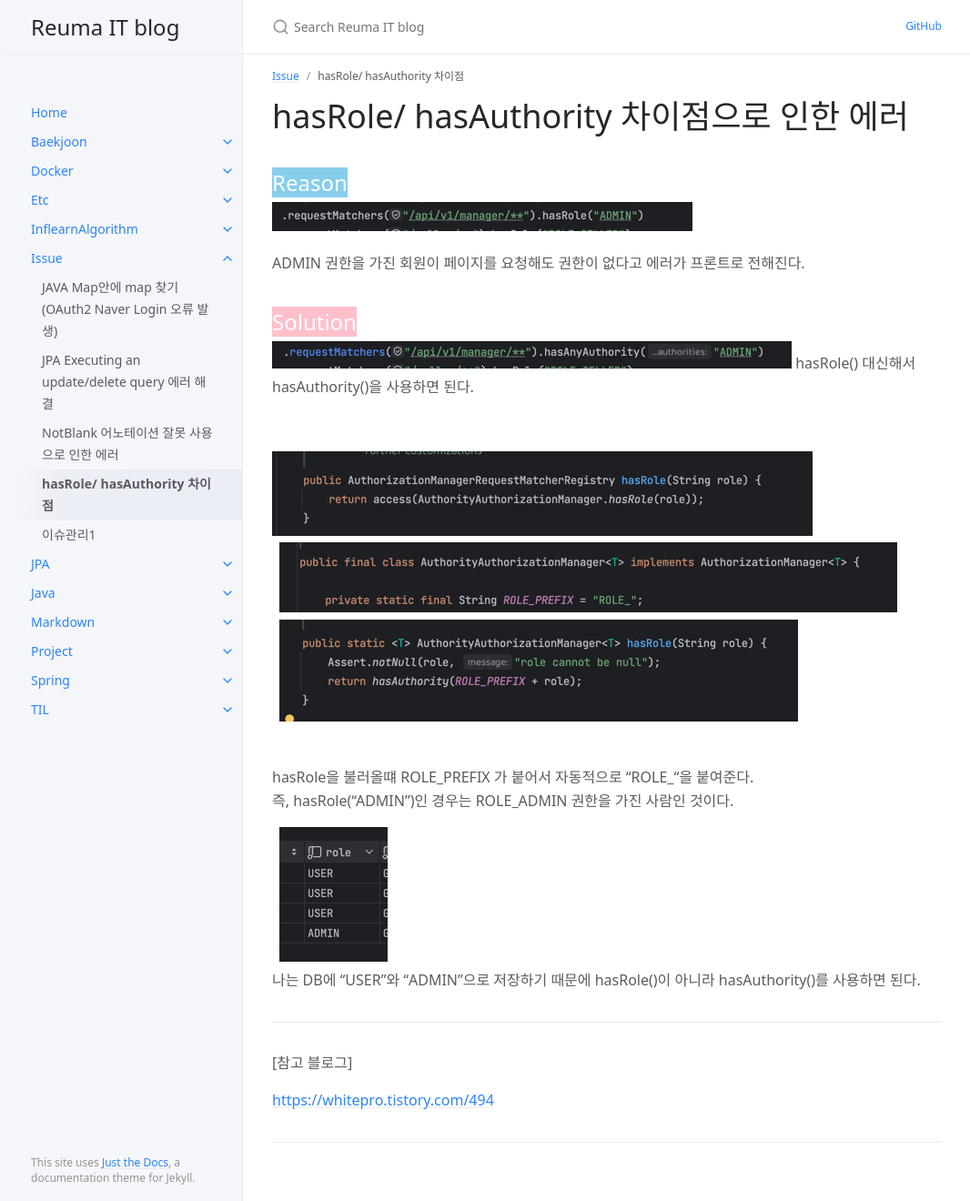
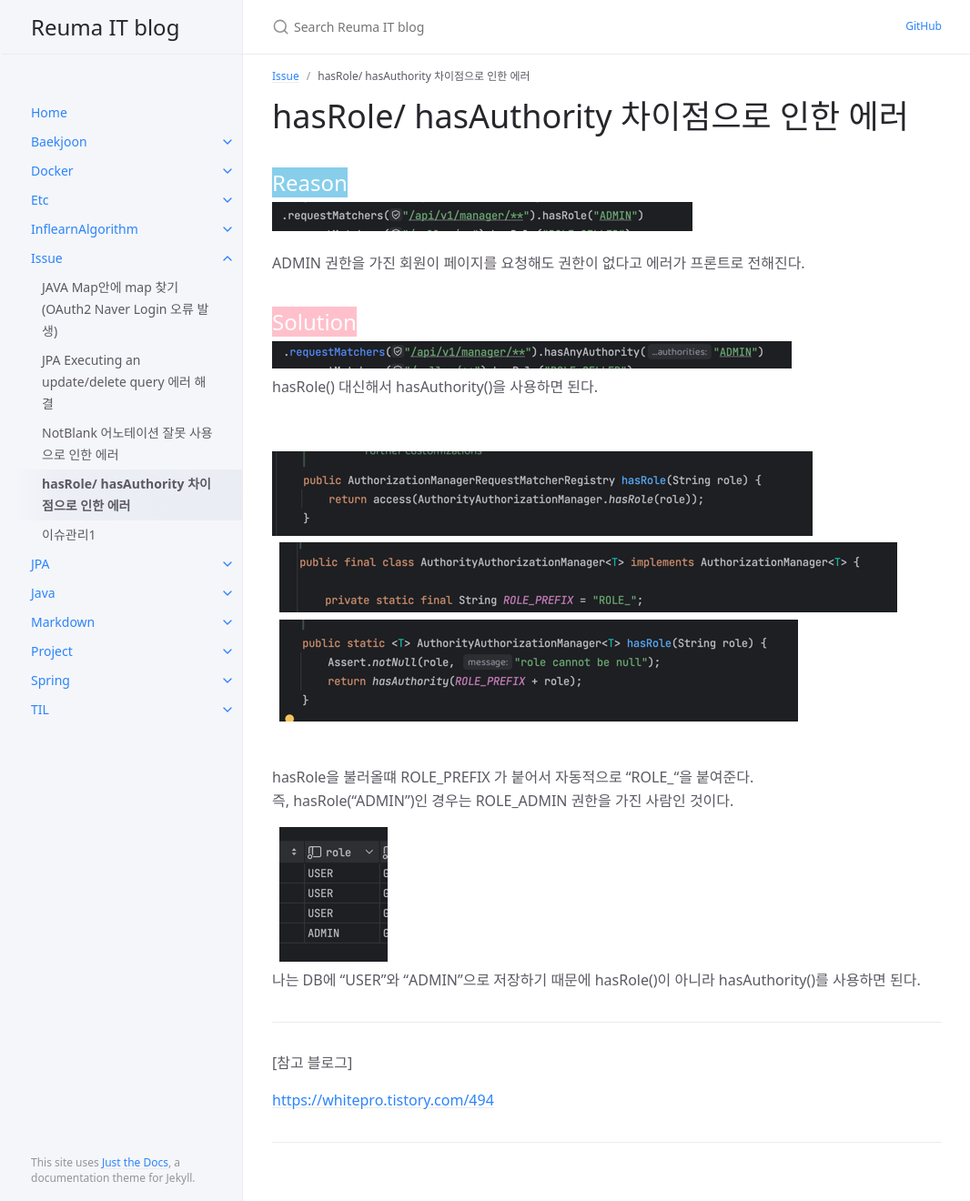
Before and after one commit to AReuma/AReuma.github.io, a Jekyll site: the page built from docs/Issue/issue4.md, in a window 1280 px wide and 1320 px high. Shown: the whole window at 91% size, without its empty margins (105-1171 px from the left). Built offline with Jekyll 4.4.1, drawn with Linux system fonts in a browser that asks for light colours.

Commit message:
hasRole/ hasAuthority 차이점으로 인한 에러

```diff
--- a/docs/Issue/issue4.md
+++ b/docs/Issue/issue4.md
@@ -1,6 +1,6 @@
 ---
 layout: default
-title: hasRole/ hasAuthority 차이점
+title: hasRole/ hasAuthority 차이점으로 인한 에러
 parent: Issue
 ---
 
```
